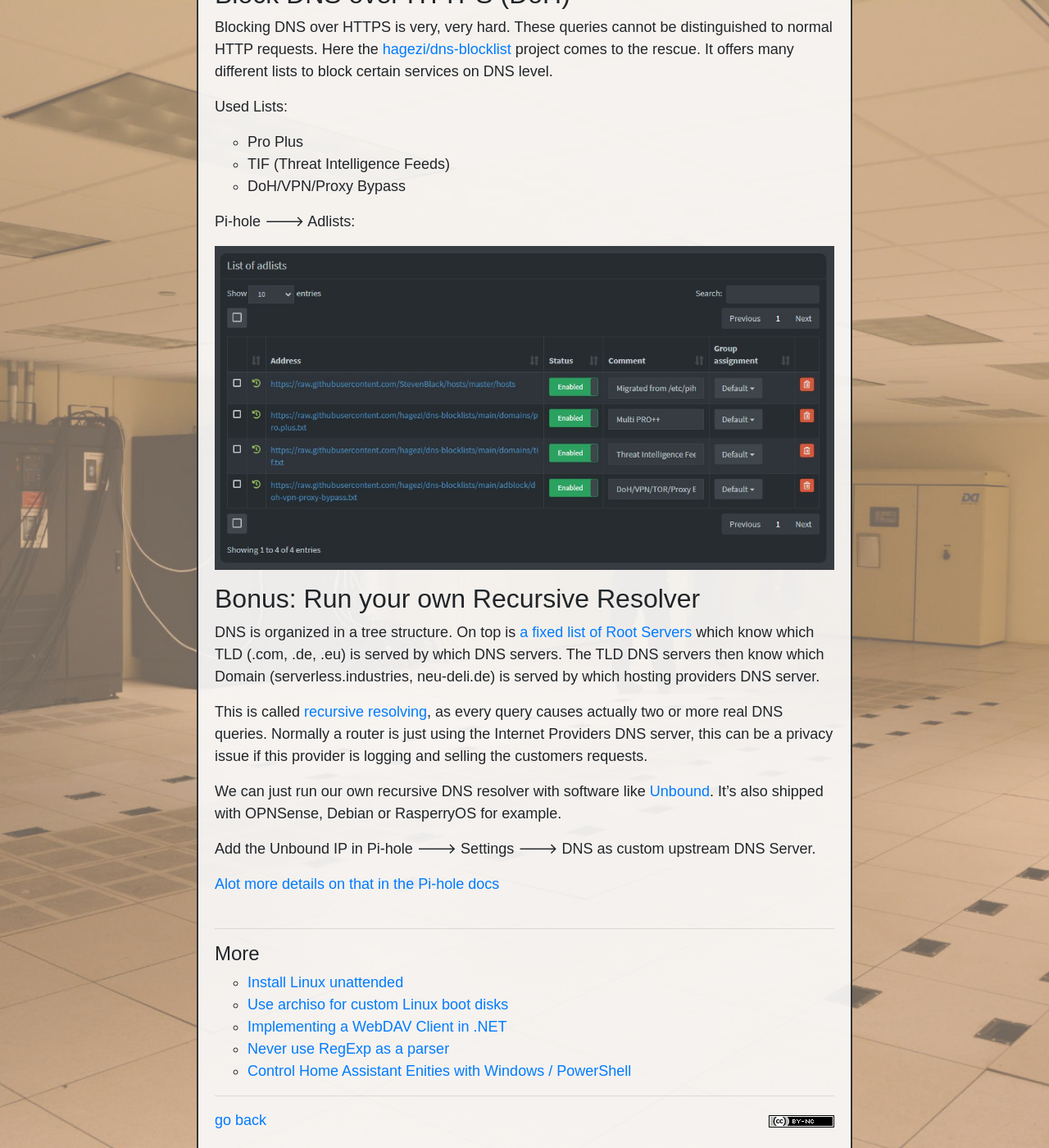
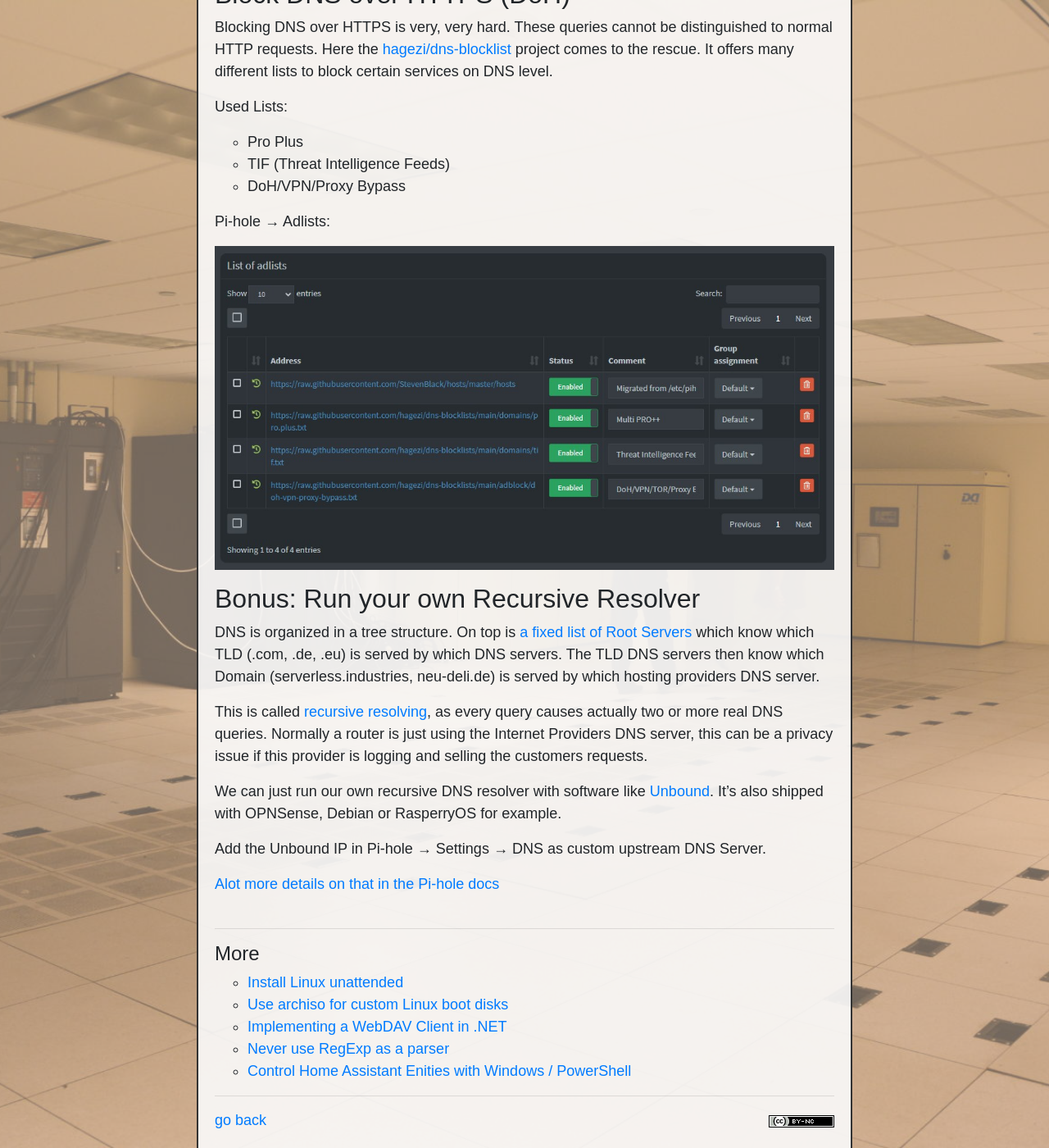
Before and after one commit to perryflynn/serverless.industries, a Jekyll site: the page built from src/_posts/2025/2025-04-15-pihole-dns-over-https.en.md, in a window 1280 px wide and 1400 px high, scrolled down 1952 px. Shown: the whole window at 82% size. Built offline with Jekyll 4.4.1, drawn with Linux system fonts in a browser that asks for light colours; some of the changed text lies outside the part shown.

Commit message:
replace arrows

```diff
--- a/src/_posts/2025/2025-04-15-pihole-dns-over-https.en.md
+++ b/src/_posts/2025/2025-04-15-pihole-dns-over-https.en.md
@@ -29,7 +29,7 @@
 - Redirect Target IP: Your Pi-hole IP
 - Redirect Target Port: 53
 
-OPNSense 🡒 Firewall 🡒 NAT 🡒 Port Forward:
+OPNSense → Firewall → NAT → Port Forward:
 
 ![OPNSense SNAT Configuration]({{'assets/pihole-snat.jpg' | relative_url}}){:.img-fluid}
 
@@ -72,7 +72,7 @@
 - TIF (Threat Intelligence Feeds)
 - DoH/VPN/Proxy Bypass
 
-Pi-hole 🡒 Adlists:
+Pi-hole → Adlists:
 
 ![Pi-hole Adlist Configuration]({{'assets/pihole-adlist.jpg' | relative_url}}){:.img-fluid}
 
@@ -90,7 +90,7 @@
 [Unbound](https://nlnetlabs.nl/projects/unbound/about/). It's also shipped
 with OPNSense, Debian or RasperryOS for example.
 
-Add the Unbound IP in Pi-hole 🡒 Settings 🡒 DNS as custom upstream DNS Server.
+Add the Unbound IP in Pi-hole → Settings → DNS as custom upstream DNS Server.
 
 [Alot more details on that in the Pi-hole docs](https://docs.pi-hole.net/guides/dns/unbound/)
 
```
